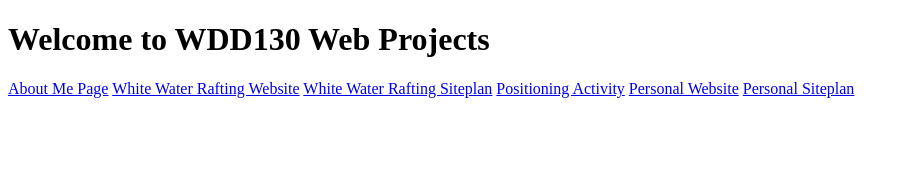
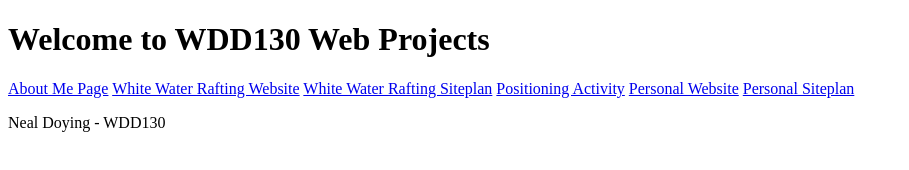
Before and after one commit to ndoying/wdd130, a plain HTML site: page index.html in a window 1280 px wide. Shown: the whole page, without its empty margins (0-909 px from the left). Drawn offline with Linux system fonts and the light colour scheme.

Commit message:
Added paragraph to home page

```diff
--- a/index.html
+++ b/index.html
@@ -16,6 +16,7 @@
   <a href="#">Personal Website</a>
   <a href="#">Personal Siteplan</a>
 </nav>
+<p>Neal Doying - WDD130</p>
 
 </body>
 </html>
```
